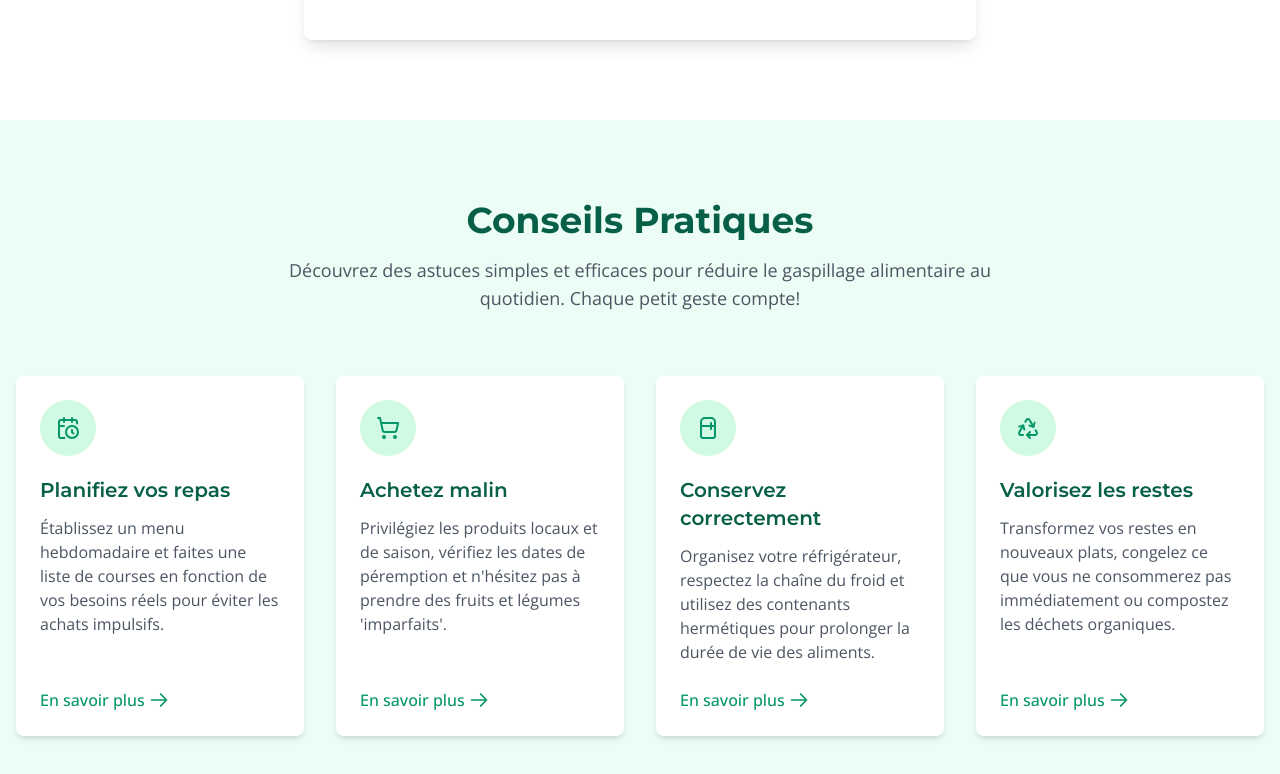
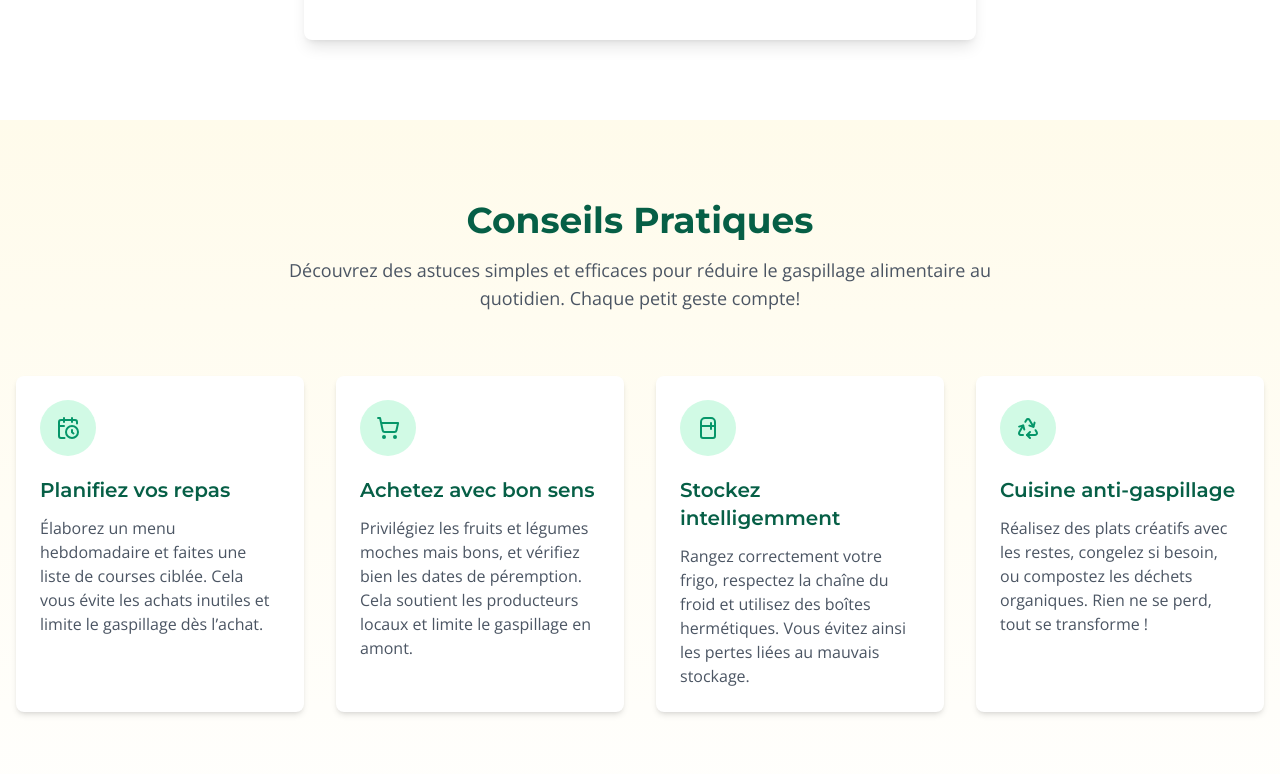
Before and after one commit to Oursel06/hackatonynov, a React (Vite) app: page / in a window 1280 px wide. Shown: the part 2280-3054 px from the top of the page. Built offline with nearby package versions, Linux system fonts and the light colour scheme.

Commit message:
ajout des conseils

```diff
--- a/src/components/Associations.tsx
+++ b/src/components/Associations.tsx
@@ -95,7 +95,7 @@ const Associations: React.FC = () => {
   };
 
   return (
-    <section className="py-20 bg-emerald-50">
+    <section id="associations" className="py-20 bg-emerald-50">
       <div className="container mx-auto px-4">
         <div className="max-w-3xl mx-auto text-center mb-16">
           <h2 className="text-3xl md:text-4xl font-bold text-emerald-800 mb-4">
--- a/src/components/Navbar.tsx
+++ b/src/components/Navbar.tsx
@@ -5,6 +5,22 @@ interface NavbarProps {
   mobileMenuOpen: boolean;
   toggleMobileMenu: () => void;
 }
+
+// Fonction pour télécharger le PDF
+const handleDownload = () => {
+  const link = document.createElement("a");
+  link.href = "/doc/gaspillage_alimentaire.pdf";
+  link.download = "guide_gaspillage_alimentaire.pdf";
+  document.body.appendChild(link);
+  link.click();
+  document.body.removeChild(link);
+
+  // Smooth scroll vers "associations" après le téléchargement
+  setTimeout(() => {
+    const section = document.getElementById("associations");
+    section?.scrollIntoView({ behavior: "smooth" });
+  }, 200);
+};
 
 const Navbar: React.FC<NavbarProps> = ({ mobileMenuOpen, toggleMobileMenu }) => {
   return (
@@ -24,7 +40,9 @@ const Navbar: React.FC<NavbarProps> = ({ mobileMenuOpen, toggleMobileMenu }) =>
         </div>
 
         <div className="hidden md:block">
-          <button className="bg-emerald-600 hover:bg-emerald-700 text-white px-6 py-2 rounded-full font-medium transition-colors">
+          <button
+          onClick={handleDownload}
+          className="bg-emerald-600 hover:bg-emerald-700 text-white px-6 py-2 rounded-full font-medium transition-colors">
             Agir Maintenant
           </button>
         </div>
@@ -54,7 +72,9 @@ const Navbar: React.FC<NavbarProps> = ({ mobileMenuOpen, toggleMobileMenu }) =>
             <a href="#quiz" className="text-emerald-800 text-lg font-medium" onClick={toggleMobileMenu}>Quiz</a>
             <a href="#conseils" className="text-emerald-800 text-lg font-medium" onClick={toggleMobileMenu}>Conseils</a>
 
-            <button className="mt-8 bg-emerald-600 hover:bg-emerald-700 text-white px-6 py-2 rounded-full font-medium transition-colors w-full max-w-xs">
+            <button
+            onClick={handleDownload}
+            className="mt-8 bg-emerald-600 hover:bg-emerald-700 text-white px-6 py-2 rounded-full font-medium transition-colors w-full max-w-xs">
               Agir Maintenant
             </button>
           </div>
--- a/src/components/Tips.tsx
+++ b/src/components/Tips.tsx
@@ -45,12 +45,6 @@ const TipCard: React.FC<TipCardProps> = ({ icon, title, description, delay = 0 }
       </div>
       <h3 className="text-xl font-semibold text-emerald-800 mb-3">{title}</h3>
       <p className="text-gray-600 flex-grow">{description}</p>
-      <button className="mt-6 text-emerald-600 font-medium hover:text-emerald-800 inline-flex items-center transition-colors">
-        En savoir plus
-        <svg className="w-5 h-5 ml-1" fill="none" stroke="currentColor" viewBox="0 0 24 24" xmlns="http://www.w3.org/2000/svg">
-          <path strokeLinecap="round" strokeLinejoin="round" strokeWidth={2} d="M14 5l7 7m0 0l-7 7m7-7H3" />
-        </svg>
-      </button>
     </div>
   );
 };
@@ -80,10 +74,20 @@ const Tips: React.FC = () => {
     };
   }, []);
 
+  // Fonction pour télécharger le PDF
+  const handleDownload = () => {
+    const link = document.createElement("a");
+    link.href = "/doc/gaspillage_alimentaire.pdf";
+    link.download = "guide_gaspillage_alimentaire.pdf";
+    document.body.appendChild(link);
+    link.click();
+    document.body.removeChild(link);
+  };
+
   return (
     <section
       id="conseils"
-      className="py-20 bg-emerald-50"
+      className="py-20 bg-gradient-to-b from-amber-50 to-white"
     >
       <div
         ref={sectionRef}
@@ -100,31 +104,34 @@ const Tips: React.FC = () => {
           <TipCard
             icon={<CalendarClock size={24} />}
             title="Planifiez vos repas"
-            description="Établissez un menu hebdomadaire et faites une liste de courses en fonction de vos besoins réels pour éviter les achats impulsifs."
+            description="Élaborez un menu hebdomadaire et faites une liste de courses ciblée. Cela vous évite les achats inutiles et limite le gaspillage dès l’achat."
             delay={0}
           />
           <TipCard
             icon={<ShoppingCart size={24} />}
-            title="Achetez malin"
-            description="Privilégiez les produits locaux et de saison, vérifiez les dates de péremption et n'hésitez pas à prendre des fruits et légumes 'imparfaits'."
+            title="Achetez avec bon sens"
+            description="Privilégiez les fruits et légumes moches mais bons, et vérifiez bien les dates de péremption. Cela soutient les producteurs locaux et limite le gaspillage en amont."
             delay={200}
           />
           <TipCard
             icon={<RefrigeratorIcon size={24} />}
-            title="Conservez correctement"
-            description="Organisez votre réfrigérateur, respectez la chaîne du froid et utilisez des contenants hermétiques pour prolonger la durée de vie des aliments."
+            title="Stockez intelligemment"
+            description="Rangez correctement votre frigo, respectez la chaîne du froid et utilisez des boîtes hermétiques. Vous évitez ainsi les pertes liées au mauvais stockage."
             delay={400}
           />
           <TipCard
             icon={<Recycle size={24} />}
-            title="Valorisez les restes"
-            description="Transformez vos restes en nouveaux plats, congelez ce que vous ne consommerez pas immédiatement ou compostez les déchets organiques."
+            title="Cuisine anti-gaspillage"
+            description="Réalisez des plats créatifs avec les restes, congelez si besoin, ou compostez les déchets organiques. Rien ne se perd, tout se transforme !"
             delay={600}
           />
         </div>
 
         <div className="mt-16 text-center">
-          <button className="bg-emerald-600 hover:bg-emerald-700 text-white px-8 py-3 rounded-full font-medium transition-colors shadow-md hover:shadow-lg transform hover:-translate-y-1 transition-all duration-300">
+          <button
+            onClick={handleDownload}
+            className="bg-emerald-600 hover:bg-emerald-700 text-white px-8 py-3 rounded-full font-medium transition-colors shadow-md hover:shadow-lg transform hover:-translate-y-1 transition-all duration-300"
+          >
             Télécharger notre guide complet
           </button>
         </div>
```
Also changed, not shown: 1 other file (tests, documents, lock files or other folders).
